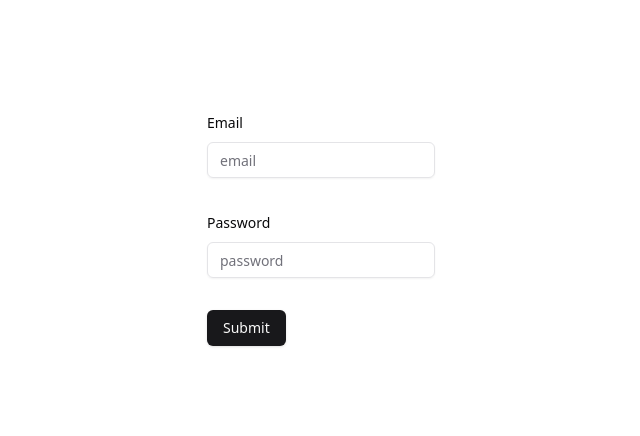
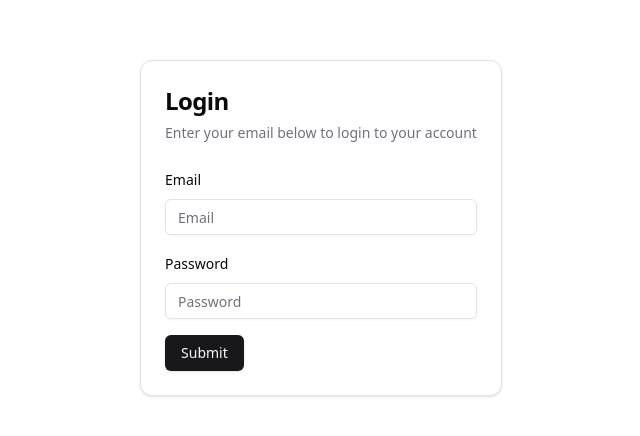
Before and after one commit to danielwetan/computer-science, a Next.js app in the folder projects/point-of-sale/webapp/: page /auth/login in a window 1280 px wide. Shown: the part 172-608 px from the top of the page, without its empty margins (319-959 px from the left). Built offline with nearby package versions, Linux system fonts and the light colour scheme.

Commit message:
feat: enhance login

```diff
--- a/projects/point-of-sale/webapp/app/auth/login/page.tsx
+++ b/projects/point-of-sale/webapp/app/auth/login/page.tsx
@@ -1,4 +1,4 @@
-import LoginForm from "@/components/auth/login-form-v2";
+import LoginForm from "@/components/auth/login-form";
 
 export default function LoginPage() {
   return (
--- a/projects/point-of-sale/webapp/components/auth/login-form-v2.tsx
+++ /dev/null
@@ -1,103 +0,0 @@
-"use client";
-
-import { LoginSchema } from "@/lib/validators/auth";
-import { zodResolver } from "@hookform/resolvers/zod";
-import { useForm } from "react-hook-form";
-import { loginQuery } from "@/queries/auth";
-import { profileQuery } from "@/queries/profile";
-import { z } from "zod";
-import { Button } from "@/components/ui/button";
-import { useRouter } from "next/navigation";
-
-import {
-  Form,
-  FormControl,
-  FormField,
-  FormItem,
-  FormLabel,
-  FormMessage,
-} from "@/components/ui/form";
-import { Input } from "@/components/ui/input";
-import { useAppDispatch, useAppSelector } from "@/stores";
-import { setData } from "@/stores/slices/auth";
-import { setDialog } from "@/stores/slices/dialog";
-import { createSession } from "@/lib/session";
-
-const LoginForm = () => {
-  const {
-    data: { login },
-  } = useAppSelector((state) => state.dialogReducer);
-  const dispatch = useAppDispatch();
-
-  const router = useRouter();
-
-  const BaseLoginSchema = LoginSchema();
-  const form = useForm<z.infer<typeof BaseLoginSchema>>({
-    resolver: zodResolver(BaseLoginSchema),
-    defaultValues: {
-      email: "",
-      password: "",
-    },
-  });
-
-  const onSubmit = async (values: z.infer<typeof BaseLoginSchema>) => {
-    try {
-      const response = await loginQuery({
-        email: values?.email,
-        password: values?.password,
-      });
-      if (response?.status === 200) {
-        console.log("trying to store session");
-        await createSession(response?.data?.jwt_token);
-      }
-      const responseProfile = await profileQuery();
-      if (responseProfile.status === 200) {
-        dispatch(
-          setData({
-            data: responseProfile?.data,
-          })
-        );
-        dispatch(setDialog({ login: false }));
-        router.push("/dashboard");
-      }
-    } catch (error) {
-      console.log(error);
-    }
-  };
-
-  return (
-    <Form {...form}>
-      <form onSubmit={form.handleSubmit(onSubmit)} className="space-y-8">
-        <FormField
-          control={form.control}
-          name="email"
-          render={({ field }) => (
-            <FormItem>
-              <FormLabel>Email</FormLabel>
-              <FormControl>
-                <Input placeholder="email" {...field} />
-              </FormControl>
-              <FormMessage />
-            </FormItem>
-          )}
-        />
-        <FormField
-          control={form.control}
-          name="password"
-          render={({ field }) => (
-            <FormItem>
-              <FormLabel>Password</FormLabel>
-              <FormControl>
-                <Input placeholder="password" {...field} />
-              </FormControl>
-              <FormMessage />
-            </FormItem>
-          )}
-        />
-        <Button type="submit">Submit</Button>
-      </form>
-    </Form>
-  );
-};
-
-export default LoginForm;
--- a/projects/point-of-sale/webapp/components/auth/login-form.tsx
+++ b/projects/point-of-sale/webapp/components/auth/login-form.tsx
@@ -1,13 +1,23 @@
 "use client";
 
-import Link from "next/link";
 import { LoginSchema } from "@/lib/validators/auth";
 import { zodResolver } from "@hookform/resolvers/zod";
-import { FormProvider, useForm } from "react-hook-form";
+import { useForm } from "react-hook-form";
 import { loginQuery } from "@/queries/auth";
+import { profileQuery } from "@/queries/profile";
 import { z } from "zod";
-import { jwtDecode } from "jwt-decode";
 import { Button } from "@/components/ui/button";
+import { useRouter } from "next/navigation";
+
+import {
+  Form,
+  FormControl,
+  FormField,
+  FormItem,
+  FormLabel,
+  FormMessage,
+} from "@/components/ui/form";
+
 import {
   Card,
   CardContent,
@@ -15,12 +25,23 @@ import {
   CardHeader,
   CardTitle,
 } from "@/components/ui/card";
+
 import { Input } from "@/components/ui/input";
-import { Label } from "@/components/ui/label";
+import { useAppDispatch, useAppSelector } from "@/stores";
+import { setData } from "@/stores/slices/auth";
+import { setDialog } from "@/stores/slices/dialog";
+import { createSession } from "@/lib/session";
 
 const LoginForm = () => {
+  const {
+    data: { login },
+  } = useAppSelector((state) => state.dialogReducer);
+  const dispatch = useAppDispatch();
+
+  const router = useRouter();
+
   const BaseLoginSchema = LoginSchema();
-  const methods = useForm<z.infer<typeof BaseLoginSchema>>({
+  const form = useForm<z.infer<typeof BaseLoginSchema>>({
     resolver: zodResolver(BaseLoginSchema),
     defaultValues: {
       email: "",
@@ -35,8 +56,18 @@ const LoginForm = () => {
         password: values?.password,
       });
       if (response?.status === 200) {
-        const decodedToken: any = jwtDecode(response?.data?.jwt_token);
-        console.log(decodedToken);
+        console.log("trying to store session");
+        await createSession(response?.data?.jwt_token);
+      }
+      const responseProfile = await profileQuery();
+      if (responseProfile.status === 200) {
+        dispatch(
+          setData({
+            data: responseProfile?.data,
+          })
+        );
+        dispatch(setDialog({ login: false }));
+        router.push("/dashboard");
       }
     } catch (error) {
       console.log(error);
@@ -52,45 +83,37 @@ const LoginForm = () => {
         </CardDescription>
       </CardHeader>
       <CardContent>
-        <FormProvider {...methods}>
-          <form onSubmit={methods.handleSubmit(onSubmit)}>
-            <div className="grid gap-4">
-              <div className="grid gap-2">
-                <Label htmlFor="email">Email</Label>
-                <Input
-                  onChange={() => {
-                    console.log("changing!");
-                  }}
-                  id="email"
-                  type="email"
-                  placeholder="m@example.com"
-                  required
-                />
-              </div>
-              <div className="grid gap-2">
-                <div className="flex items-center">
-                  <Label htmlFor="password">Password</Label>
-                  <Link
-                    href="#"
-                    className="ml-auto inline-block text-sm underline"
-                  >
-                    Forgot your password?
-                  </Link>
-                </div>
-                <Input id="password" type="password" required />
-              </div>
-              <Button type="submit" className="w-full">
-                Login
-              </Button>
-            </div>
-            <div className="mt-4 text-center text-sm">
-              Don&apos;t have an account?{" "}
-              <Link href="#" className="underline">
-                Sign up
-              </Link>
-            </div>
+        <Form {...form}>
+          <form onSubmit={form.handleSubmit(onSubmit)} className="space-y-4">
+            <FormField
+              control={form.control}
+              name="email"
+              render={({ field }) => (
+                <FormItem>
+                  <FormLabel>Email</FormLabel>
+                  <FormControl>
+                    <Input placeholder="Email" {...field} />
+                  </FormControl>
+                  <FormMessage />
+                </FormItem>
+              )}
+            />
+            <FormField
+              control={form.control}
+              name="password"
+              render={({ field }) => (
+                <FormItem>
+                  <FormLabel>Password</FormLabel>
+                  <FormControl>
+                    <Input placeholder="Password" type="password" {...field} />
+                  </FormControl>
+                  <FormMessage />
+                </FormItem>
+              )}
+            />
+            <Button type="submit">Submit</Button>
           </form>
-        </FormProvider>
+        </Form>
       </CardContent>
     </Card>
   );
--- a/projects/point-of-sale/webapp/lib/validators/auth.ts
+++ b/projects/point-of-sale/webapp/lib/validators/auth.ts
@@ -2,10 +2,15 @@ import z from "zod";
 
 export const LoginSchema = () =>
   z.object({
-    email: z.string().email("Email tidak valid").min(1, {
-      message: "Email wajib diisi",
+    email: z.string().email("Invalid email").min(1, {
+      message: "Email is required",
     }),
-    password: z.string().min(8, {
-      message: "Password wajib diisi",
-    }),
+    password: z
+      .string()
+      .min(1, {
+        message: "Password is required",
+      })
+      .min(8, {
+        message: "Password at least 8 characters",
+      }),
   });
```
